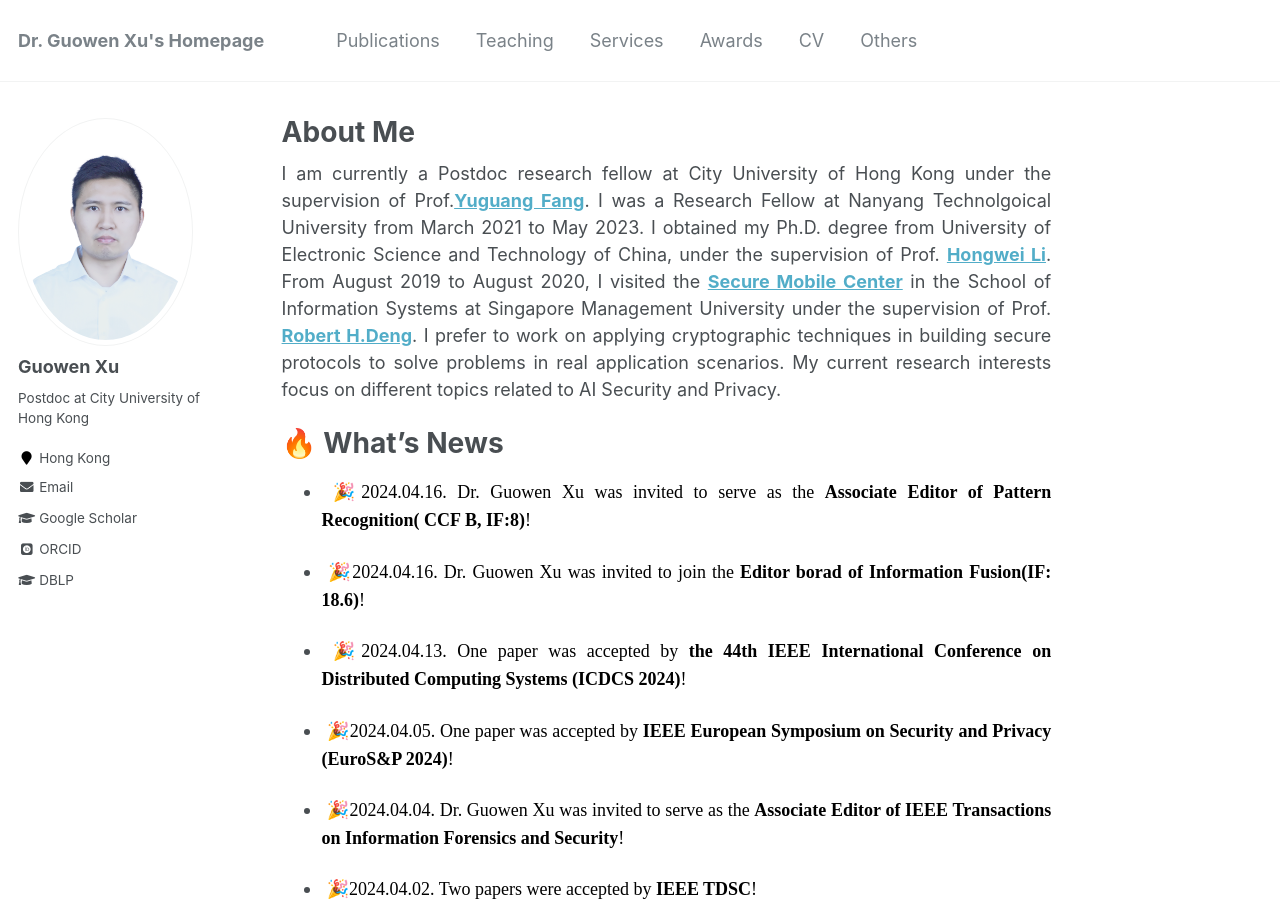
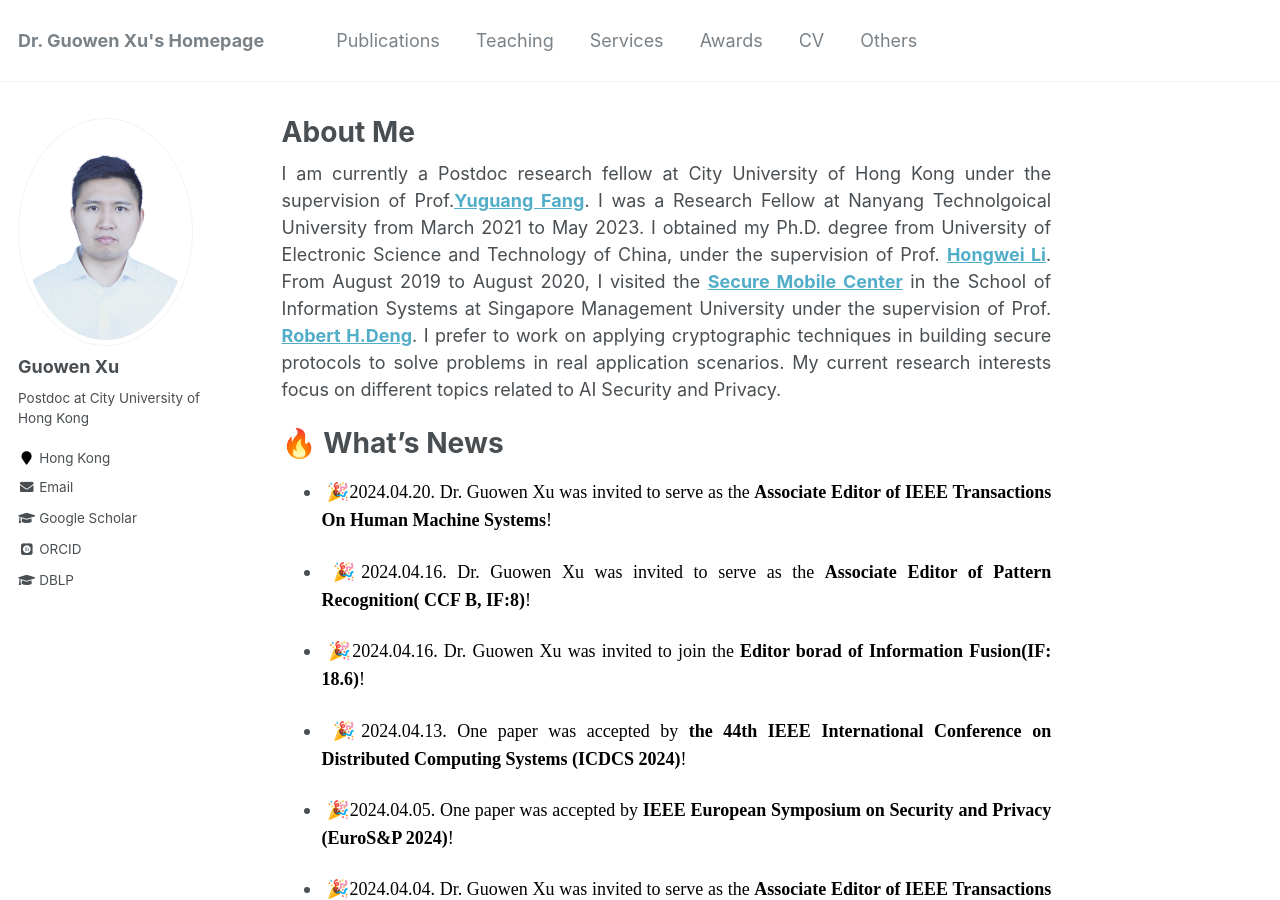
Before and after one commit to Guowen-xu/guowen-xu.github.io, a Jekyll site: the page built from _pages/about.md, in a window 1280 px wide and 900 px high. Built offline with Jekyll 4.4.1, drawn with Linux system fonts in a browser that asks for light colours; some web fonts are replaced.

Commit message:
Update about.md

```diff
--- a/_pages/about.md
+++ b/_pages/about.md
@@ -15,7 +15,8 @@ redirect_from:
 
   🔥 What's News
 ======
--    <p align="justify">&nbsp;🎉<font face="Times New Roman" color=black size=4>2024.04.16.  Dr. Guowen Xu was invited to serve as the <b>Associate Editor of  Pattern Recognition( CCF B, IF:8)</b>!</font></p>
+-    <p align="justify">&nbsp;🎉<font face="Times New Roman" color=black size=4>2024.04.20.  Dr. Guowen Xu was invited to serve as the <b>Associate Editor of  IEEE Transactions On Human Machine Systems</b>!</font></p>
+-     <p align="justify">&nbsp;🎉<font face="Times New Roman" color=black size=4>2024.04.16.  Dr. Guowen Xu was invited to serve as the <b>Associate Editor of  Pattern Recognition( CCF B, IF:8)</b>!</font></p>
 -    <p align="justify">&nbsp;🎉<font face="Times New Roman" color=black size=4>2024.04.16.  Dr. Guowen Xu was invited to join the <b>Editor borad of Information Fusion(IF: 18.6)</b>!</font></p>
 -   <p align="justify">&nbsp;🎉<font face="Times New Roman" color=black size=4>2024.04.13. One paper was  accepted by <b>the 44th IEEE International Conference on Distributed Computing Systems (ICDCS 2024)</b>!</font></p>
 -   <p align="justify">&nbsp;🎉<font face="Times New Roman" color=black size=4>2024.04.05. One paper was  accepted by <b>IEEE European Symposium on Security and Privacy (EuroS&P 2024)</b>!</font></p>
```
